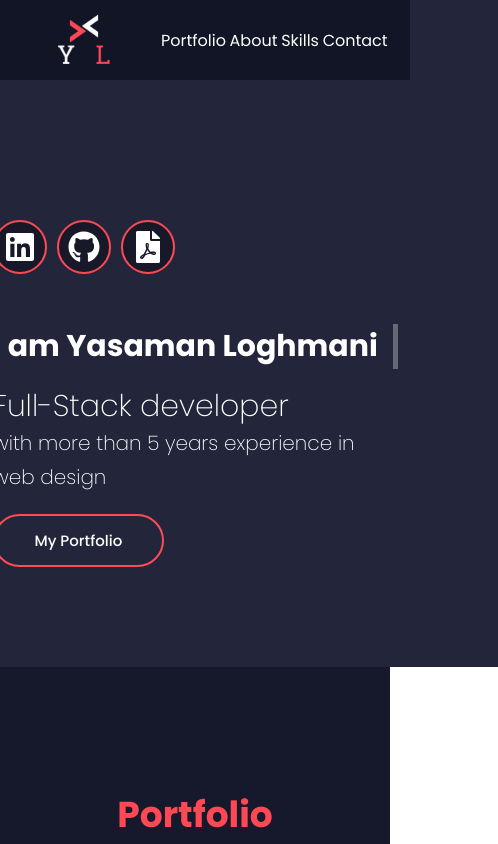
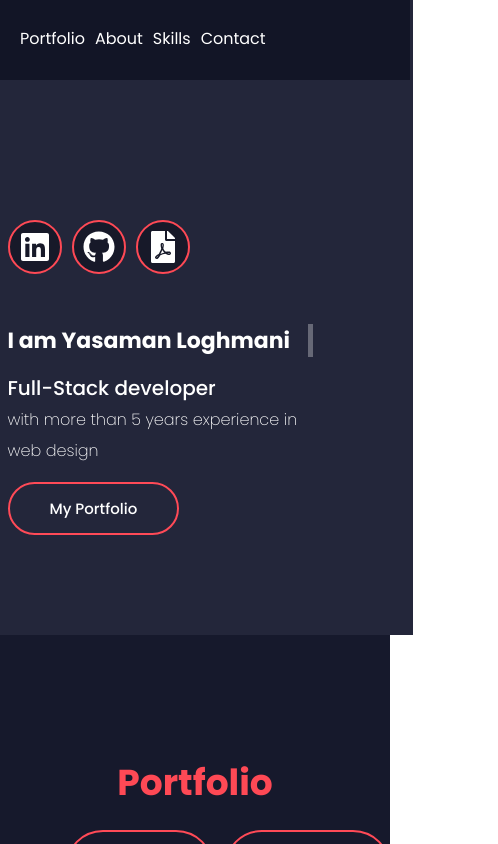
Before and after one commit to yasamanloghmani/yasamanloghmani, a React (Create React App) app: page / in a window 390 px wide. Shown: the top 844 px of the page, 498 px wide, since content can reach past the window. Built offline with nearby package versions, Linux system fonts and the light colour scheme; some icons are missing; a web font is replaced by a local one.

Commit message:
change responsive menu

```diff
--- a/src/components/Header/Header.css
+++ b/src/components/Header/Header.css
@@ -92,7 +92,7 @@ h3 span{
 
 }
 
-@media (max-width : 375px) {
+@media (max-width : 480px) {
 
   .Header{
     padding-left: 30px;
--- a/src/components/NavBar/NavBar.css
+++ b/src/components/NavBar/NavBar.css
@@ -56,3 +56,17 @@
 .nav__theme:focus {
 	outline: none;
 }
+
+
+@media (max-width : 480px) {
+
+.nav__logo {
+	display: none;
+}
+.nav{
+	display: block;
+}
+.nav__item{
+	margin-left: 10px;
+}
+}
```
